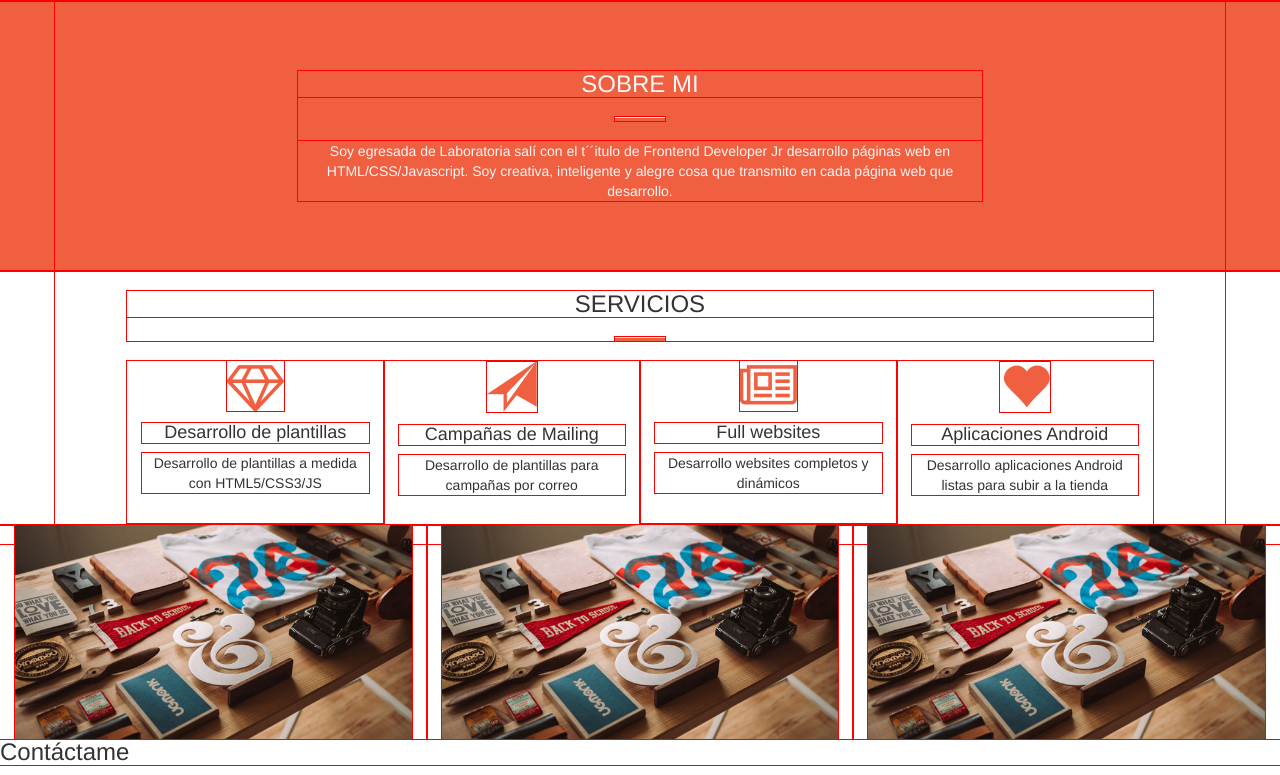
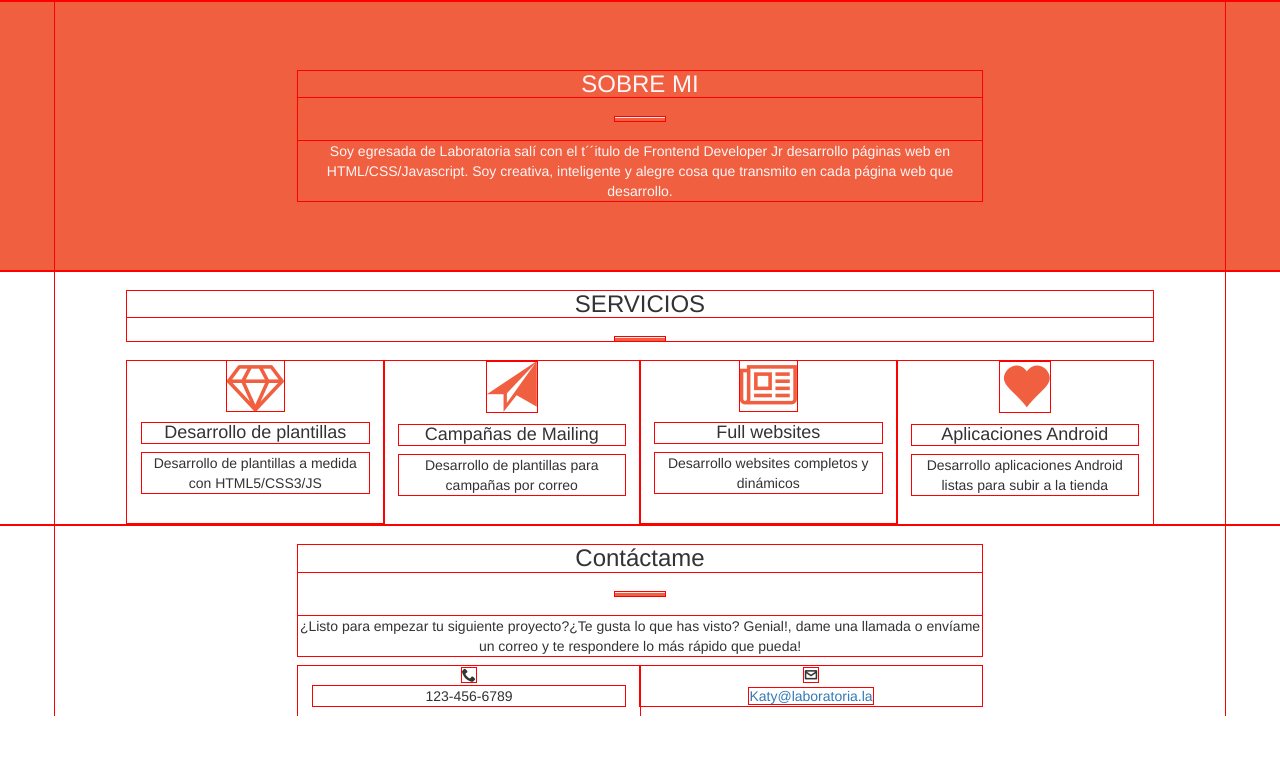
Before and after one commit to Cinthia-Developer/Viendo-cajas2, a plain HTML site: page index.html in a window 1280 px wide. Shown: the part 631-1406 px from the top of the page. After the commit the page ends 1347 px from the top, so only its background shows below. Drawn offline with nearby package versions, Linux system fonts and the light colour scheme; files whose address does not match are found by name.

```diff
--- a/css/main.css
+++ b/css/main.css
@@ -45,6 +45,11 @@ hr{
     text-align: center;
     margin: auto;}
 /*-----------------------------proyectos-----------------------------*/
+
+/*-----------------------------contactame-----------------------------*/
+#contactame{ text-align: center;}
+.cuadro-final{width: 60%; margin: auto;}
+#contactame hr{background-color:#f05f40; }
 /*-----------------------------@media-----------------------------*/
 @media screen and (max-width:768px){
     .yo{width: 100%;}
--- a/index.html
+++ b/index.html
@@ -94,24 +94,26 @@
 
 <!-----------------------------------------------------proyectos---------------------------------------------------->
     <section id="proyectos">
-        <div class="cuadro">
-            <div class="col-md-4">
-                <img class="img-responsive" src="img/1.jpg" alt="">
-            </div><!--cierre de col-md-4-->
-            <div class="col-md-4">
-                <img class="img-responsive" src="img/1.jpg" alt="">
-            </div><!--cierre de col-md-4-->
-            <div class="col-md-4">
-                <img class="img-responsive" src="img/1.jpg" alt="">
-            </div><!--cierre de col-md-4-->
-        </div><!--cierre de cuadro-->
+
     </section>
 
 <!-----------------------------------------------------contactame---------------------------------------------------->
-    <section class="contactame">
-        <div class="cuadro-final">
-            <h3>Contáctame</h3>
-        </div><!--cierre de cuadro-final-->
+    <section id="contactame">
+        <div class="container">
+            <div class="cuadro-final">
+                <h3>Contáctame</h3>
+                <hr>
+                <p>¿Listo para empezar tu siguiente proyecto?¿Te gusta lo que has visto? Genial!, dame una llamada o envíame un correo y te respondere lo más rápido que pueda!</p>
+                <div class="col-md-6">
+                    <span class="icon-phone"></span><br>
+                    <p>123-456-6789</p>
+                </div><!--cierre de col-md-6-->
+                <div class="col-md-6">
+                    <span class="icon-envelope"></span><br>
+                    <a href="#">Katy@laboratoria.la</a>
+                </div><!--cierre de col-md-6-->
+            </div><!--cierre de cuadro-final-->
+        </div><!--cierre de container-->
     </section>
 </body>
 </html>
```
